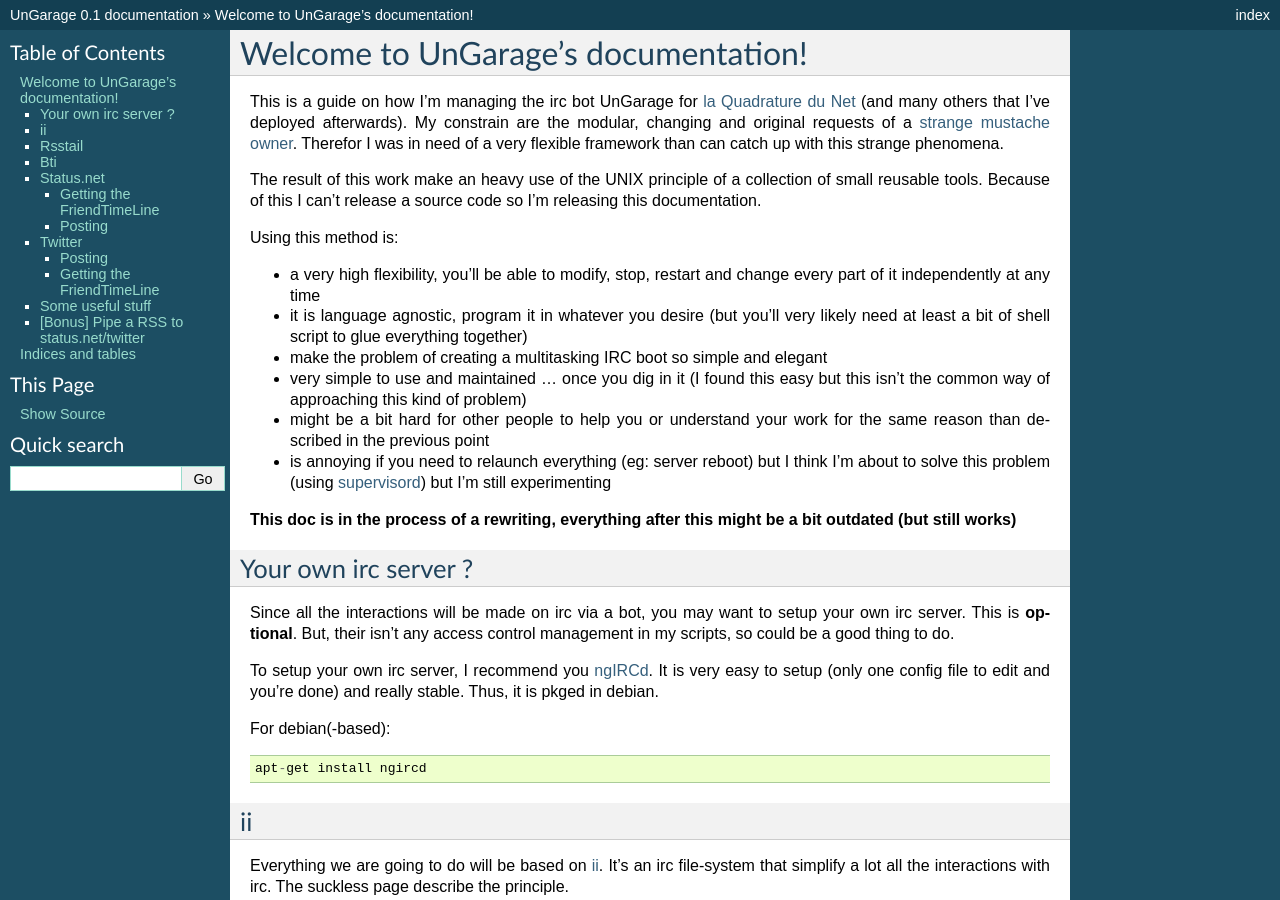
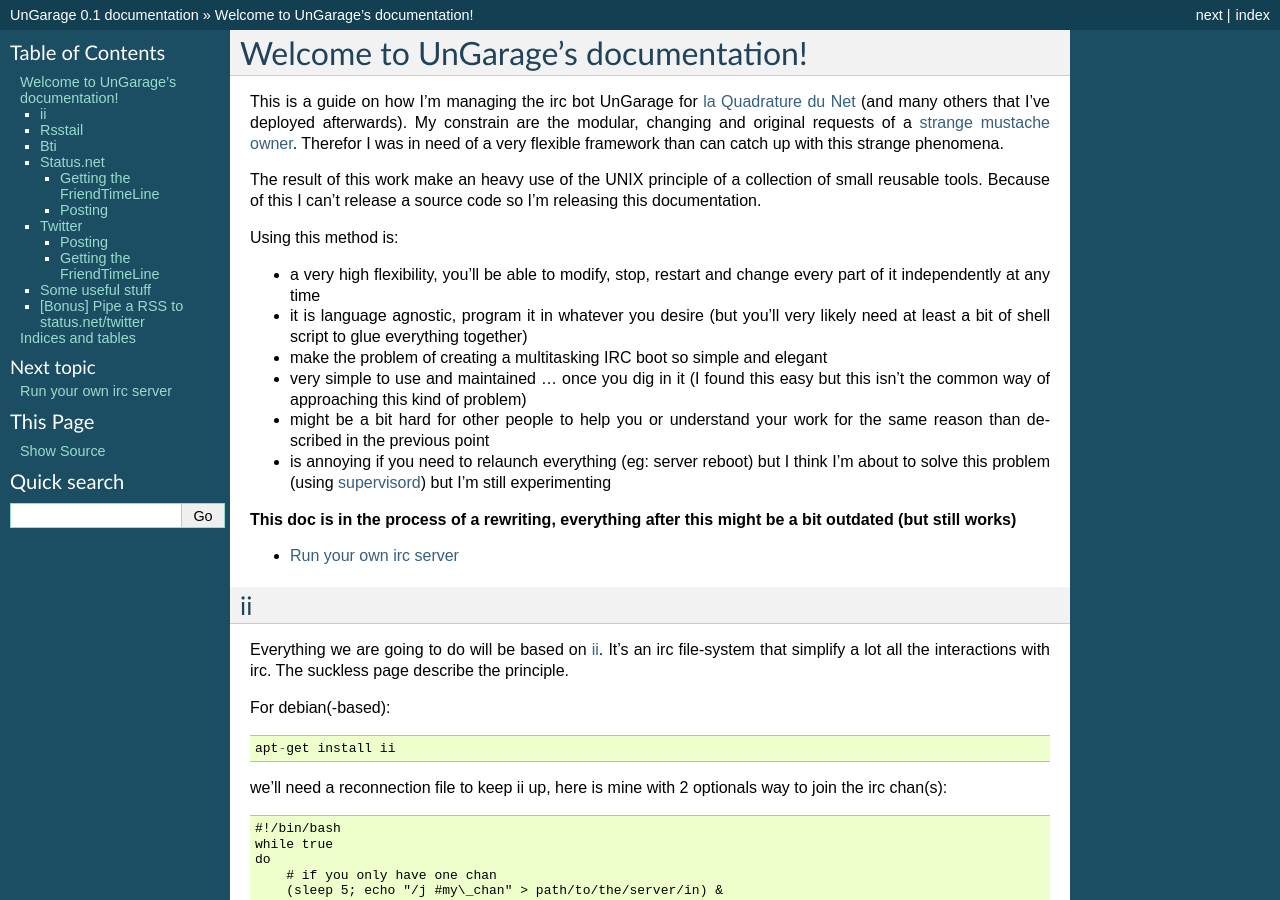
Before and after one commit to Psycojoker/UnGarage, a Sphinx documentation site: the page built from docs/index.rst, in a window 1280 px wide and 900 px high. Built offline with Sphinx 7.4.7, drawn with Linux system fonts in a browser that asks for light colours.

Commit message:
extract ngircd text in a separate file

```diff
--- a/docs/index.rst
+++ b/docs/index.rst
@@ -44,24 +41,11 @@ Using this method is:
 **This doc is in the process of a rewriting, everything after this might
 be a bit outdated (but still works)**
 
-Your own irc server ?
----------------------
+.. toctree::
+   :maxdepth: 2
 
-Since all the interactions will be made on irc via a bot, you may
-want to setup your own irc server. This is **optional**. But, their
-isn't any access control management in my scripts, so could be a
-good thing to do.
+   ngircd.rst
 
-To setup your own irc server, I recommend you
-`ngIRCd <http://ngircd.barton.de/index.php.en>`_. It is very easy
-to setup (only one config file to edit and you're done) and really
-stable. Thus, it is pkged in debian.
-
-For debian(-based):
-
-::
-
-    apt-get install ngircd
 
 ii
 --
```
Also changed, not shown: other parts of docs/index.rst (+0 -3 lines), docs/ngircd.rst (added, +13 -0 lines).
